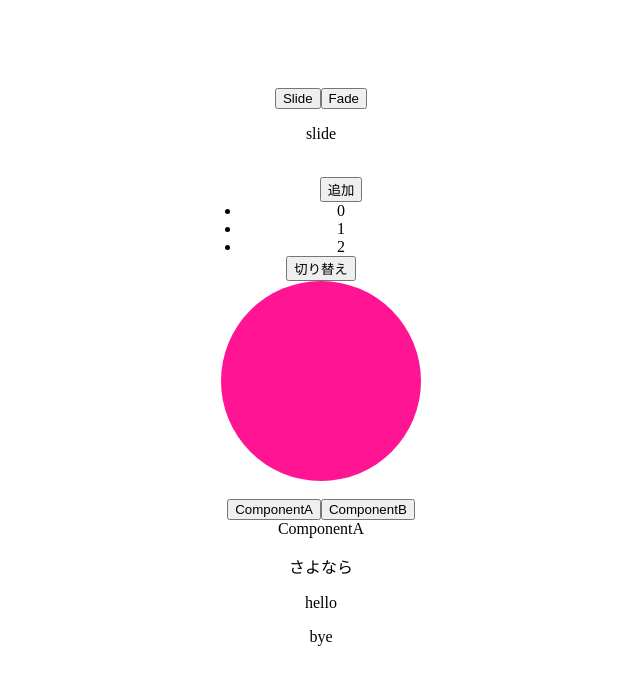
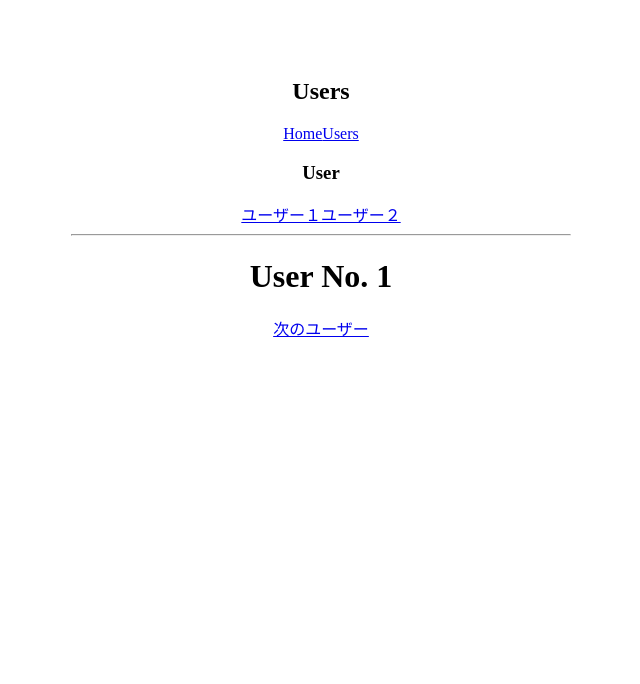
Before and after one commit to masaaki-ashikaga/udemy_Vue.js, a Vue app: page /users/1 in a window 1280 px wide. Shown: the top 684 px of the page, without its empty margins (319-959 px from the left). Built offline with nearby package versions, Linux system fonts and the light colour scheme.

Commit message:
Vue Router

```diff
--- a/package.json
+++ b/package.json
@@ -9,7 +9,8 @@
   },
   "dependencies": {
     "core-js": "^3.6.5",
-    "vue": "^2.6.11"
+    "vue": "^2.6.11",
+    "vue-router": "^3.3.4"
   },
   "devDependencies": {
     "@vue/cli-plugin-babel": "~4.4.0",
--- a/src/App.vue
+++ b/src/App.vue
@@ -1,6 +1,12 @@
 <template>
-  <div class="main">
-    <button @click="myAnimation='slide'">Slide</button>
+  <div style="width: 500px; padding-top: 50px; margin: auto; text-align: center;">
+    <router-view name="header"></router-view>
+    <transition name="fade" mode="out-in" @before-enter="beforeEnter">
+    <router-view></router-view>
+    </transition>
+  </div>
+  <!-- <div class="main"> -->
+    <!-- <button @click="myAnimation='slide'">Slide</button>
     <button @click="myAnimation='fade'">Fade</button>
     <p>{{myAnimation}}</p>
     <br>
@@ -16,10 +22,10 @@
       >{{number}}
     </li>
     </transition-group>
-  </ul>
+  </ul> -->
 
 
-    <button @click="show = !show">切り替え</button>
+    <!-- <button @click="show = !show">切り替え</button>
     <br>
     <transition
     :css="false"
@@ -30,9 +36,9 @@
       <div class="circle" v-if="show"></div>
     </transition>
     <br>
+ -->
 
-
-    <button @click="myComponent='ComponentA'">ComponentA</button>
+    <!-- <button @click="myComponent='ComponentA'">ComponentA</button>
     <button @click="myComponent='ComponentB'">ComponentB</button>
     <transition name="fade" mode="out-in">
       <component :is="myComponent"></component>
@@ -56,68 +62,89 @@
     >
       <p v-if="show">bye</p>
     </transition>
-  </div>
+  </div> -->
 </template>
 
 <script>
-import ComponentA from "./components/ComponentA.vue";
-import ComponentB from "./components/ComponentB.vue";
 export default{
-  components:{
-    ComponentA,
-    ComponentB,
-  },
-  data(){
-    return {
-      numbers: [0, 1, 2],
-      nextNumber: 3,
-      show: true,
-      myAnimation: "slide",
-      myComponent: "ComponentA",
-    };
-  },
-  methods: {
-    remove(index){
-      this.number.splice(index, 1);
-    },
-    randomIndex(){
-      return Math.floor(Math.random() * this.numbers.length);
-    },
-    add(){
-      this.numbers.splice(this.randomIndex(), 0, this.nextNumber);
-      this.nextNubmer += 1;
-    },
-    beforeEnter(el){
-      el.style.transform = 'scale(0)';
-    },
-    enter(el, done){
-      let scale = 0;
-      const interval = setInterval(() => {
-        el.style.transform = `scale(${scale})`;
-        scale += 0.1
-        if(scale > 1){
-          clearInterval(interval);
-          done();
-        }
-      }, 20)
-    },
-    leave(el, done){
-      let scale = 1;
-      const interval = setInterval(() => {
-        el.style.transform = `scale(${scale})`;
-        scale -= 0.1
-        if(scale < 0){
-          clearInterval(interval);
-          done();
-        }
-      }, 20)
-    },
-  },
-}
+  methods:{
+    beforeEnter(){
+      this.$root.$emit('triggerScroll');
+    }
+  }
+};
+// import ComponentA from "./components/ComponentA.vue";
+// import ComponentB from "./components/ComponentB.vue";
+// export default{
+//   components:{
+//     ComponentA,
+//     ComponentB,
+//   },
+//   data(){
+//     return {
+//       numbers: [0, 1, 2],
+//       nextNumber: 3,
+//       show: true,
+//       myAnimation: "slide",
+//       myComponent: "ComponentA",
+//     };
+//   },
+  // methods: {
+  //   remove(index){
+  //     this.number.splice(index, 1);
+  //   },
+  //   randomIndex(){
+  //     return Math.floor(Math.random() * this.numbers.length);
+  //   },
+  //   add(){
+  //     this.numbers.splice(this.randomIndex(), 0, this.nextNumber);
+  //     this.nextNubmer += 1;
+  //   },
+  //   beforeEnter(el){
+  //     el.style.transform = 'scale(0)';
+  //   },
+  //   enter(el, done){
+  //     let scale = 0;
+  //     const interval = setInterval(() => {
+  //       el.style.transform = `scale(${scale})`;
+  //       scale += 0.1
+  //       if(scale > 1){
+  //         clearInterval(interval);
+  //         done();
+  //       }
+  //     }, 20)
+  //   },
+//     leave(el, done){
+//       let scale = 1;
+//       const interval = setInterval(() => {
+//         el.style.transform = `scale(${scale})`;
+//         scale -= 0.1
+//         if(scale < 0){
+//           clearInterval(interval);
+//           done();
+//         }
+//       }, 20)
+//     },
+//   },
+// }
 </script>
 
 <style scoped>
-.circle{
+.link{
+  margin-right: 10px;
+}
+.link--active{
+  font-size: 20px;
+}
+.fade-enter,
+.fade-leave-to{
+  opacity: 0;
+}
+.fade-enter-active,
+.fade-leave-acitve{
+  transition: opacity 0.5s;
+}
+/* .circle{
   width: 200px;
   height: 200px;
   margin: auto;
@@ -174,5 +201,5 @@ export default{
   padding-top: 5rem;
   margin: auto;
   text-align: center;
-}
+} */
 </style>
--- a/src/main.js
+++ b/src/main.js
@@ -1,6 +1,7 @@
 import Vue from 'vue';
 import App from './App.vue';
 import LikeNumber from './components/LikeNumber.vue';
+import router from './router';
 
 Vue.config.productionTip = false;
 Vue.component('LikeNumber', LikeNumber);
@@ -14,5 +15,6 @@ Vue.mixin({
 })
 
 new Vue({
+  router,
   render: h => h(App),
 }).$mount('#app')
--- /dev/null
+++ b/src/router.js
@@ -0,0 +1,57 @@
+import Vue from 'vue';
+import Router from 'vue-router';
+import Home from './views/Home.vue';
+import Users from './views/Users.vue';
+import UsersPosts from './views/UsersPosts.vue';
+import UsersProfile from './views/UsersProfile.vue';
+import HeaderHome from './views/HeaderHome.vue';
+import HeaderUsers from './views/HeaderUsers.vue';
+
+Vue.use(Router);
+
+export default new Router({
+    mode: 'history',
+    routes: [
+        {path: '/',
+        components: {
+            default: Home,
+            header: HeaderHome
+        }
+    },
+    {
+        path: '/users/:id',
+        components: {
+            default: Users,
+            header: HeaderUsers
+        },
+        props: {
+            default: true,
+            header: false,
+        },
+        children: [
+            {path: "posts", component:UsersPosts},
+            {path: "profile", component:UsersProfile, name:"users-id-profile"},
+        ]
+    },
+    {
+        path: '/hello',
+        redirect:'/'
+    }
+],
+scrollBehavior(to, from, savedPosition){
+    return new Promise(resolve => {
+        this.app.$root.$once('triggerScroll',() => {
+            let position = {x: 0, y: 0}
+            if(savedPosition){
+                position = savedPosition;
+            }
+            if(to.hash){
+                    position = {
+                        selector: to.hash
+                    };
+                }
+            resolve(position);
+            });
+        });
+    }
+});
--- /dev/null
+++ b/src/views/HeaderHome.vue
@@ -0,0 +1,17 @@
+<template>
+    <nav>
+        <h2>Home</h2>
+      <router-link
+        to="/"
+        active-class="link--active"
+        exact
+        class="link"
+      >Home</router-link>
+      <router-link
+        :to="{name:'users-id-profile', params: {id:1}, query:{lang: 'ja', page: '2'}, hash: '#next-user'}"
+        active-class="link--active"
+        exact
+        class="link"
+      >Users</router-link>
+    </nav>
+</template>
--- /dev/null
+++ b/src/views/HeaderUsers.vue
@@ -0,0 +1,17 @@
+<template>
+    <nav>
+        <h2>Users</h2>
+      <router-link
+        to="/"
+        active-class="link--active"
+        exact
+        class="link"
+      >Home</router-link>
+      <router-link
+        to="/users"
+        active-class="link--active"
+        exact
+        class="link"
+      >Users</router-link>
+    </nav>
+</template>
--- /dev/null
+++ b/src/views/Home.vue
@@ -0,0 +1,19 @@
+<template>
+    <div>
+        <h3>Home</h3>
+        <button @click="toUsers">Usersのページに行く</button>
+    </div>
+</template>
+
+<script>
+export default {
+    methods:{
+        toUsers(){
+            this.$router.push({
+                name: "users-id-profile",
+                params: {id: 1}
+            });
+        }
+    }
+}
+</script>
--- /dev/null
+++ b/src/views/Users.vue
@@ -0,0 +1,31 @@
+<template>
+    <div>
+        <h3>User</h3>
+        <router-link to="/users/1">ユーザー１</router-link>
+        <router-link to="/users/2">ユーザー２</router-link>
+        <hr>
+        <h1>User No. {{ id }}</h1>
+        <router-link :to="'/users/' + (Number(id) + 1) + '/profile?lang=ja#next-user'">次のユーザー</router-link>
+
+        <transition name="fade" mode="out-in">
+            <router-view></router-view>
+        </transition>
+    </div>
+</template>
+
+<script>
+export default{
+    props: ['id'],
+};
+</script>
+
+<style scoped>
+.fade-enter,
+.fade-leave-to{
+  opacity: 0;
+}
+.fade-enter-active,
+.fade-leave-acitve{
+  transition: opacity 0.5s;
+}
+</style>
--- /dev/null
+++ b/src/views/UsersPosts.vue
@@ -0,0 +1,5 @@
+<template>
+    <div>
+        <h2>ユーザーの投稿</h2>
+    </div>
+</template>
--- /dev/null
+++ b/src/views/UsersProfile.vue
@@ -0,0 +1,5 @@
+<template>
+    <div>
+        <h2>ユーザーのプロフィール</h2>
+    </div>
+</template>
```
Also changed, not shown: 1 other file (tests, documents, lock files or other folders).
